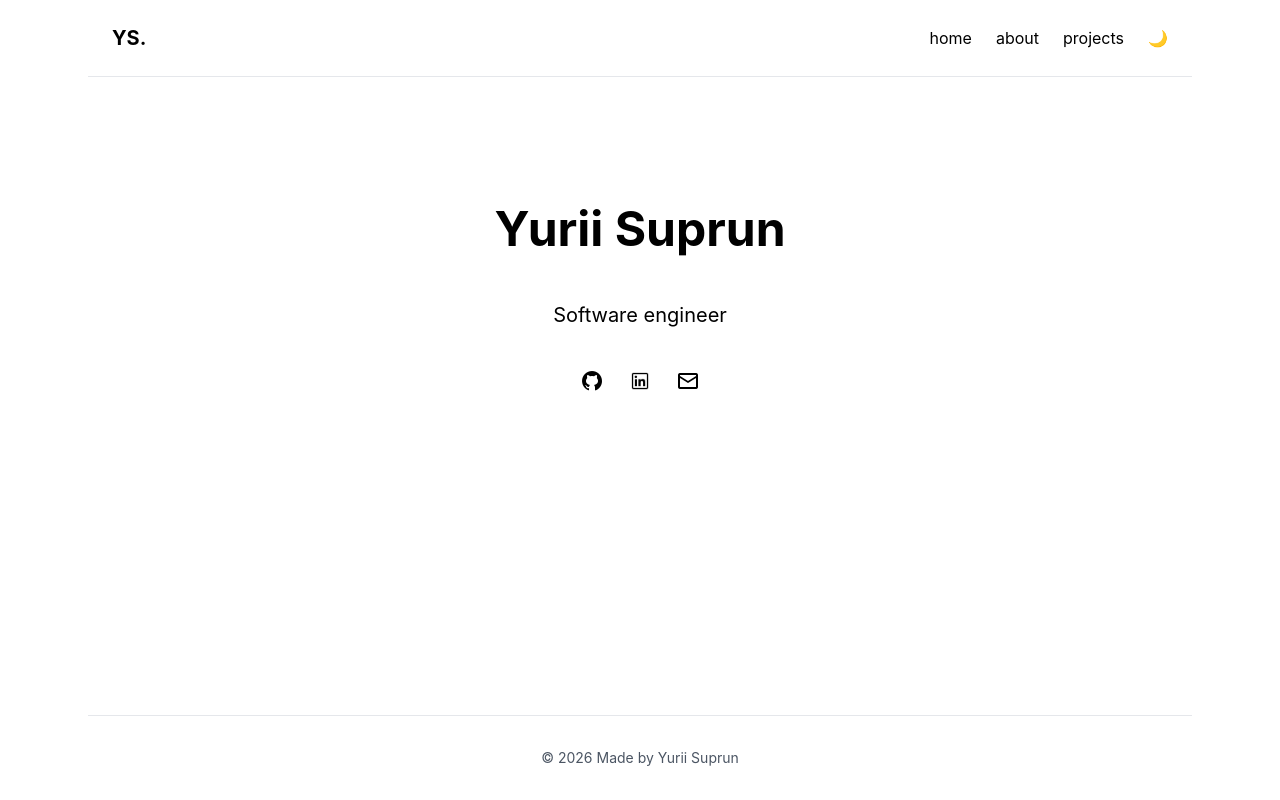
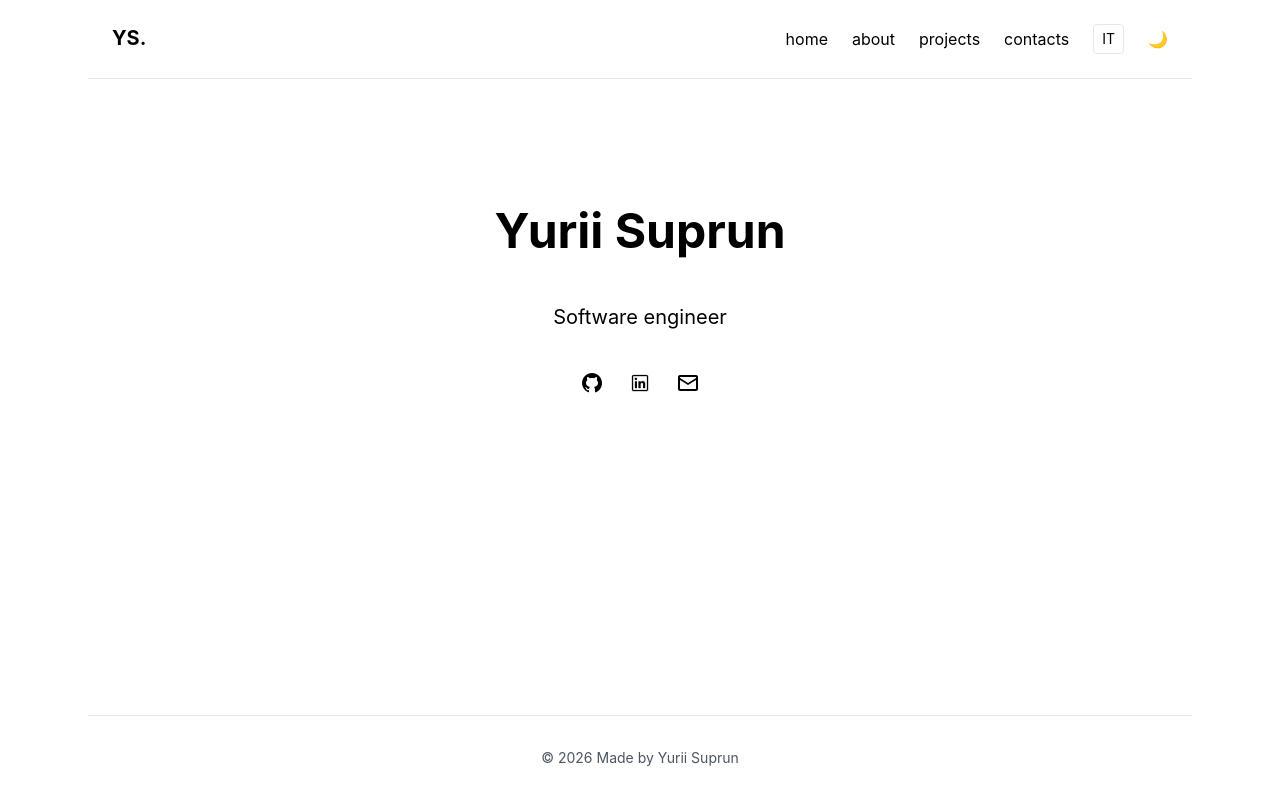
Before and after one commit to yuriisuprun/portfolio, a React (Create React App) app in the folder frontend/: page / in a window 1280 px wide. Built offline with nearby package versions, Linux system fonts and the light colour scheme.

Commit message:
Add contacts component

```diff
--- a/frontend/src/App.js
+++ b/frontend/src/App.js
@@ -4,11 +4,12 @@ import Hero from "./components/Hero";
 import Projects from "./components/Projects";
 import About from "./components/About";
 import Footer from "./components/Footer";
+import Contacts from "./components/Contacts";
 
 function App() {
-
     const [activeSection, setActiveSection] = useState("home");
     const [dark, setDark] = useState(false);
+    const [language, setLanguage] = useState("en");
 
     useEffect(() => {
         if (dark) {
@@ -21,13 +22,23 @@ function App() {
     return (
         <div className="min-h-screen flex flex-col bg-white text-black dark:bg-gray-900 dark:text-white">
             <div className="max-w-6xl mx-auto px-6 w-full flex flex-col flex-grow">
-                <Navbar setActiveSection={setActiveSection} dark={dark} setDark={setDark} />
+
+                <Navbar
+                    setActiveSection={setActiveSection}
+                    dark={dark}
+                    setDark={setDark}
+                    language={language}
+                    setLanguage={setLanguage}
+                />
+
                 <main className="flex-grow">
-                    {activeSection === "home" && <Hero dark={dark} />}
-                    {activeSection === "projects" && <Projects/>}
-                    {activeSection === "about" && <About/>}
+                    {activeSection === "home" && <Hero language={language} />}
+                    {activeSection === "about" && <About language={language} />}
+                    {activeSection === "projects" && <Projects language={language} />}
+                    {activeSection === "contacts" && <Contacts language={language} />}
                 </main>
-                <Footer />
+
+                <Footer language={language} />
             </div>
         </div>
     );
--- a/frontend/src/components/About.js
+++ b/frontend/src/components/About.js
@@ -1,17 +1,30 @@
-export default function About() {
+export default function About({ language }) {
+
+    const text = {
+        en: {
+            title: "About Me",
+            description: `My name is Yurii, and I’m a Senior Java Software Engineer with more than 7 years of experience designing and building large-scale backend systems. My work focuses on Java, Spring Boot, and microservices architectures, often in cloud-native environments powered by AWS, Docker, and Kubernetes. I'm particularly interested in system modernization, performance optimization, and building platforms that enable teams to move faster and scale reliably.`
+        },
+        it: {
+            title: "Chi Sono",
+            description: `Mi chiamo Yurii e sono un Senior Java Software Engineer con oltre 7 anni di esperienza nello sviluppo di sistemi backend su larga scala. Il mio lavoro si concentra su Java, Spring Boot e architetture a microservizi, spesso in ambienti cloud-native con AWS, Docker e Kubernetes. Sono particolarmente interessato alla modernizzazione dei sistemi, all'ottimizzazione delle prestazioni e alla creazione di piattaforme che permettono ai team di lavorare più velocemente e scalare in modo affidabile.`
+        }
+    };
+
+    const t = text[language];
 
     return (
         <section className="flex items-center justify-center gap-10 py-24 text-center">
             <div>
-                <h2 className="text-4xl font-bold mb-8">About Me</h2>
+
+                <h2 className="text-4xl font-bold mb-8">
+                    {t.title}
+                </h2>
+
                 <p className="text-lg">
-                    My name is Yurii, and I’m a Senior Java Software Engineer with more than 7 years of
-                    experience designing and building large-scale backend systems. My work focuses on Java,
-                    Spring Boot, and microservices architectures, often in cloud-native environments powered
-                    by AWS, Docker, and Kubernetes. I'm particularly interested in system modernization,
-                    performance optimization, and building platforms that enable teams to move faster and
-                    scale reliably.
+                    {t.description}
                 </p>
+
             </div>
         </section>
     );
--- /dev/null
+++ b/frontend/src/components/Contacts.js
@@ -0,0 +1,69 @@
+export default function Contacts({ language }) {
+
+    const text = {
+        en: {
+            title: "Contact Me",
+            description: "Feel free to reach out if you'd like to collaborate or have any questions.",
+            email: "Email",
+            linkedin: "LinkedIn",
+            github: "GitHub"
+        },
+        it: {
+            title: "Contattami",
+            description: "Sentiti libero di contattarmi se vuoi collaborare o hai domande.",
+            email: "Email",
+            linkedin: "LinkedIn",
+            github: "GitHub"
+        }
+    };
+
+    const t = text[language];
+
+    return (
+        <section className="flex items-center justify-center py-24">
+            <div className="text-center max-w-xl">
+
+                <h2 className="text-4xl font-bold mb-8">
+                    {t.title}
+                </h2>
+
+                <p className="mb-10 text-lg">
+                    {t.description}
+                </p>
+
+                <div className="flex flex-col gap-6 text-lg">
+                    Email: iursuprun@gmail.com
+                    {/*<a*/}
+                    {/*    href="mailto:iursuprun@gmail.com"*/}
+                    {/*    className="flex items-center justify-center gap-3 hover:underline"*/}
+                    {/*>*/}
+                    {/*    <img src="/icons/email.png" alt="email" className="w-6 h-6 filter dark:invert"/>*/}
+                    {/*    {t.email}*/}
+                    {/*</a>*/}
+
+                    <a
+                        href="https://www.linkedin.com/in/yurii-suprun/"
+                        target="_blank"
+                        rel="noreferrer"
+                        className="flex items-center justify-center gap-3 hover:underline"
+                    >
+                        <img src="/icons/linkedin.png" alt="linkedin" className="w-6 h-6 filter dark:invert"/>
+                        {t.linkedin}
+                    </a>
+
+                    <a
+                        href="https://github.com/yuriisuprun"
+                        target="_blank"
+                        rel="noreferrer"
+                        className="flex items-center justify-center gap-3 hover:underline"
+                    >
+                        <img src="/icons/github.png" alt="github" className="w-6 h-6 filter dark:invert"/>
+                        {t.github}
+                    </a>
+
+                </div>
+
+            </div>
+        </section>
+    );
+}
--- a/frontend/src/components/Navbar.js
+++ b/frontend/src/components/Navbar.js
@@ -1,16 +1,44 @@
 import ThemeToggle from "./ThemeToggle";
 
-export default function Navbar({ setActiveSection, dark, setDark }) {
+export default function Navbar({ setActiveSection, dark, setDark, language, setLanguage }) {
+
     return (
         <nav className="flex justify-between p-6 border-b">
-            <h1 className="font-bold text-xl cursor-pointer"
-                onClick={() => setActiveSection("home")}>YS.</h1>
 
-            <div className="flex gap-6">
-                <button onClick={() => setActiveSection("home")} className="hover:underline">home</button>
-                <button onClick={() => setActiveSection("about")} className="hover:underline">about</button>
-                <button onClick={() => setActiveSection("projects")} className="hover:underline">projects</button>
+            <h1
+                className="font-bold text-xl cursor-pointer"
+                onClick={() => setActiveSection("home")}
+            >
+                YS.
+            </h1>
+
+            <div className="flex gap-6 items-center">
+
+                <button onClick={() => setActiveSection("home")} className="hover:underline">
+                    {language === "en" ? "home" : "home"}
+                </button>
+
+                <button onClick={() => setActiveSection("about")} className="hover:underline">
+                    {language === "en" ? "about" : "chi sono"}
+                </button>
+
+                <button onClick={() => setActiveSection("projects")} className="hover:underline">
+                    {language === "en" ? "projects" : "progetti"}
+                </button>
+
+                <button onClick={() => setActiveSection("contacts")} className="hover:underline">
+                    {language === "en" ? "contacts" : "contatti"}
+                </button>
+
+                <button
+                    onClick={() => setLanguage(language === "en" ? "it" : "en")}
+                    className="text-sm border px-2 py-1 rounded"
+                >
+                    {language === "en" ? "IT" : "EN"}
+                </button>
+
                 <ThemeToggle dark={dark} setDark={setDark} />
+
             </div>
         </nav>
     );
```
